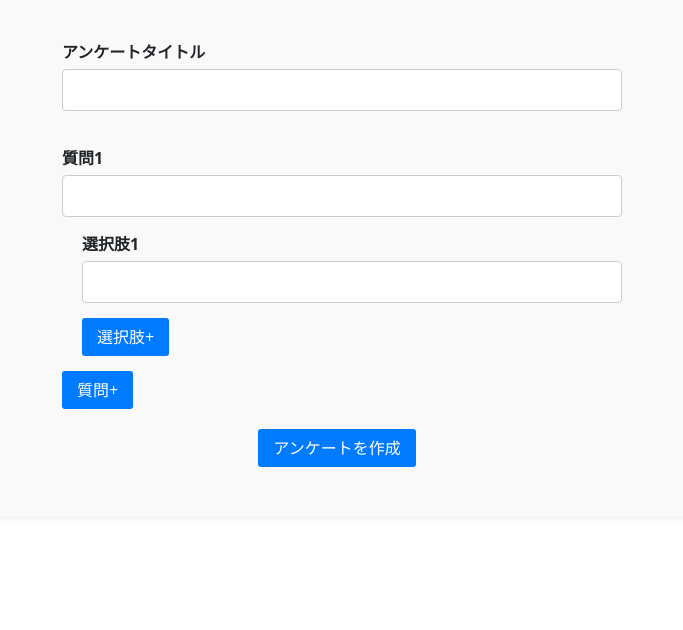
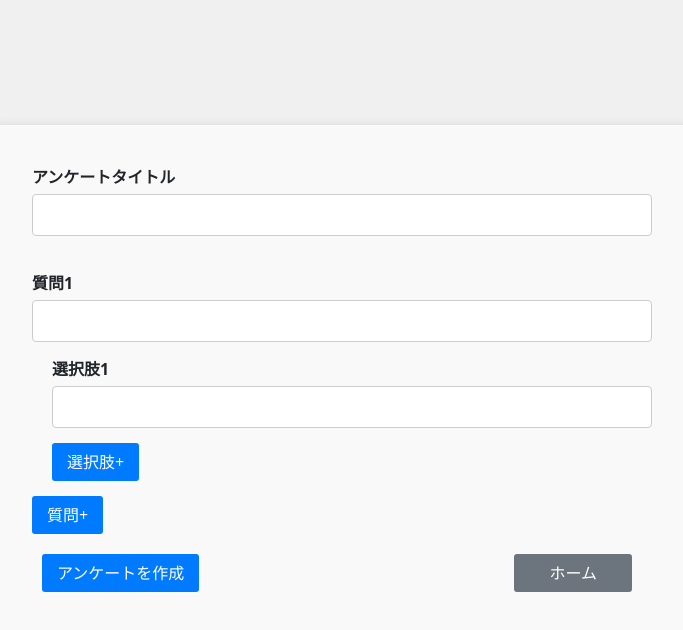
Before and after one commit to totani-norihiro-arsaga/question-app-front, a React (Vite) app: page /admin/survey/create in a window 1280 px wide. Shown: the top 630 px of the page, without its empty margins (298-981 px from the left). Built offline with nearby package versions, Linux system fonts and the light colour scheme.

Commit message:
スタイルと挙動の微調整

```diff
--- a/index.html
+++ b/index.html
@@ -2,9 +2,8 @@
 <html lang="en">
   <head>
     <meta charset="UTF-8" />
-    <link rel="icon" type="image/svg+xml" href="/vite.svg" />
     <meta name="viewport" content="width=device-width, initial-scale=1.0" />
-    <title>Vite + React + TS</title>
+    <title>question-app</title>
     <link href="https://cdn.jsdelivr.net/npm/bootstrap@5.3.3/dist/css/bootstrap.min.css" rel="stylesheet" integrity="sha384-QWTKZyjpPEjISv5WaRU9OFeRpok6YctnYmDr5pNlyT2bRjXh0JMhjY6hW+ALEwIH" crossorigin="anonymous">
   </head>
   <body>
--- a/src/AppRoutes.tsx
+++ b/src/AppRoutes.tsx
@@ -8,12 +8,14 @@ import SurveyIndex from "./pages/admin/SurveyIndex";
 import SurveyForm from "./pages/User/SurveyForm";
 import SurveyShow from "./pages/admin/SurveyShow";
 import SurveyCreate from "./pages/admin/SurveyCreate";
+import NotFound from "./pages/error/NotFoutd";
 
 const AppRoutes = () => {
     return (
         <BrowserRouter>
             <Routes>
-                <Route path='/admin' element={<AdminHome/>} />
+                <Route path='/' element={<NotFound/>} />
+                <Route path='/admin/home' element={<AdminHome/>} />
                 <Route path='/admin/survey/index' element={<SurveyIndex/>} />
                 <Route path='/admin/survey/create' element={<SurveyCreate/>} />
                 <Route path='/admin/survey/:id' element={<SurveyShow/>} />
--- a/src/pages/admin/SurveyCreate.tsx
+++ b/src/pages/admin/SurveyCreate.tsx
@@ -2,24 +2,32 @@ import React, { useState } from "react";
 import styled from "styled-components";
 import { SurveyForm } from "../../types/survey";
 import surveyApi from "../../api/survey";
+import { Link } from "react-router-dom";
+import { APP_DOMAIN } from "../../constants";
+
+const PageContainer = styled.div`
+  display: flex;
+  align-items: center;
+  justify-content: center;
+  height: 100vh;
+  background-color: #f0f0f0;
+  `;
 
 const FormContainer = styled.div`
   padding: 20px;
   max-width: 700px;
-  max-height: 100vh;
-  margin: auto;
-  overflow: hidden;
+  height: 550px;
+  width: 100%;
+  margin: 20px auto;
   background-color: #f9f9f9;
   border-radius: 8px;
   box-shadow: 0 0 10px rgba(0, 0, 0, 0.1);
-  display: flex;
-  justify-content: center;
 `;
 
 const Form = styled.form`
   max-height: 100%;
   overflow-y: auto;
-  width: 600px;
+  width: 100%;
   padding: 20px;
 `;
 
@@ -55,8 +63,24 @@ const Button = styled.button`
   }
 `;
 
+const BackButton = styled(Button)`
+  background-color: #6c757d;
+  color: white;
+  &:hover {
+    background-color: #5a6268;
+  }
+  a {
+    padding: 10px 20px;
+    color: white;
+    text-decoration: none;
+    border-radius: 5px;
+  }
+`;
+
 const SubmitButtonContainer = styled.div`
-  text-align: center;
+  display: flex;
+  justify-content: space-between;
+  align-items: center;
   margin: 10px;
 `;
 
@@ -124,12 +148,16 @@ const CreateSurvey: React.FC = () => {
     setSurvey({ ...survey, questions: newQuestions });
   };
 
-  const handleSubmit = (e: React.FormEvent) => {
+  const handleSubmit = async (e: React.FormEvent) => {
     e.preventDefault();
-    surveyApi.create(survey);
+    const status = await surveyApi.create(survey);
+    if(status === 201) {
+      window.location.href = APP_DOMAIN + `admin/survey/index`;
+    }
   };
 
   return (
+    <PageContainer>
       <FormContainer>
         <Form onSubmit={handleSubmit}>
           <FormGroup>
@@ -172,9 +200,13 @@ const CreateSurvey: React.FC = () => {
           ))}
           <SubmitButtonContainer>
             <Button type="submit">アンケートを作成</Button>
+            <BackButton type="button">
+              <Link to="/admin/home">ホーム</Link>
+            </BackButton>
           </SubmitButtonContainer>
         </Form>
       </FormContainer>
+    </PageContainer>
   );
 };
 
--- a/src/pages/admin/SurveyIndex.tsx
+++ b/src/pages/admin/SurveyIndex.tsx
@@ -5,20 +5,105 @@ import styled from "styled-components";
 import { Survey } from "../../types/survey";
 import ReactPaginate from "react-paginate";
 
+const ContentWSrapper = styled.div`
+  min-height: 100vh;
+  display: flex;
+  flex-direction: column;
+  align-items: center;
+  justify-content: center;
+`;
+
 const SurveyListContainer = styled.div`
   padding: 20px;
+  width: 500px;
+`;
+
+const SurveyList = styled.ul`
+  list-style: none;
+  padding: 0;
+  width: 100%;
+  max-width: 500px;
+  margin-top: 30px;
 `;
 
 const SurveyListItem = styled.li`
+  display: flex;
+  justify-content: space-between;
   margin: 10px 0;
 `;
 
 const SurveyLink = styled(Link)`
   color: blue;
   text-decoration: none;
+  flex: 1;
+  white-space: nowrap;
+  overflow: hidden;
+  text-overflow: ellipsis;
+  margin-right: 10px;
 
   &:hover {
     text-decoration: underline;
+  }
+`;
+
+const CreatedDate = styled.span`
+  white-space: nowrap;
+`;
+
+const Footer = styled.div`
+  display: flex;
+  justify-content: space-between;
+  align-items: center;
+  width: 500px;
+  margin-top: 20px;
+`;
+
+const PaginationContainer = styled.div`
+  display: flex;
+  justify-content: end;
+
+  .pagination {
+    list-style: none;
+    padding: 0;
+    margin-bottom: 0;
+  }
+
+  .page-item {
+    margin: 0 5px;
+  }
+
+  .page-link {
+    padding: 5px 10px;
+    border: 1px solid #ddd;
+    color: blue;
+    text-decoration: none;
+
+    &:hover {
+      background-color: #f0f0f0;
+    }
+  }
+
+  .active .page-link {
+    background-color: #007bff;
+    color: white;
+    border: none;
+  }
+`;
+
+const BackButton = styled.div`
+  display: flex;
+  justify-content: right;
+  font-size: small;
+
+  a {
+    padding: 5px 10px;
+    background-color: #8d8d8d;
+    color: white;
+    text-decoration: none;
+    border-radius: 5px;
+    &:hover {
+      background-color: #333333;
+    }
   }
 `;
 
@@ -29,7 +114,7 @@ const SurveyIndex: React.FC = () => {
     setSurveys(data);
   };
 
-  const itemsPerPage = 5;
+  const itemsPerPage = 10;
   const [itemOffset, setItemOffset] = useState(0);
 
   const endOffset = itemOffset + itemsPerPage;
@@ -40,27 +125,36 @@ const SurveyIndex: React.FC = () => {
     const newOffset = (event.selected * itemsPerPage) % surveys.length;
     setItemOffset(newOffset);
   };
+
   useEffect(() => {
     fetchData();
   }, []);
 
   return (
-    <>
+    <ContentWSrapper>
       <SurveyListContainer>
-        <h2>Survey List</h2>
-        <ul>
+        <h2>アンケートリスト</h2>
+        <SurveyList>
           {currentItems.map((survey) => (
             <SurveyListItem key={survey.id}>
               <SurveyLink to={`/admin/survey/${survey.id}`}>
                 {survey.title}
               </SurveyLink>{" "}
-              (Created: {new Date(survey.createdDate).toLocaleString()})
+              <CreatedDate>
+                ({new Date(survey.createdDate).toLocaleString()})
+              </CreatedDate>
             </SurveyListItem>
           ))}
-        </ul>
+        </SurveyList>
+      </SurveyListContainer>
+      <Footer>
+        <BackButton>
+          <Link to="/admin/home">ホーム</Link>
+        </BackButton>
+        <PaginationContainer>
           <ReactPaginate
-          previousLabel="Previous"
-          nextLabel="Next"
+            previousLabel="前"
+            nextLabel="次"
             pageClassName="page-item"
             pageLinkClassName="page-link"
             previousClassName="page-item"
@@ -72,13 +166,15 @@ const SurveyIndex: React.FC = () => {
             breakLinkClassName="page-link"
             pageCount={pageCount}
             marginPagesDisplayed={2}
-          pageRangeDisplayed={5}
+            pageRangeDisplayed={2}
             onPageChange={handlePageClick}
             containerClassName="pagination"
             activeClassName="active"
           />
-      </SurveyListContainer>
-    </>
+        </PaginationContainer>
+      </Footer>
+    </ContentWSrapper>
   );
 };
+
 export default SurveyIndex;
--- a/src/pages/admin/SurveyShow.tsx
+++ b/src/pages/admin/SurveyShow.tsx
@@ -1,10 +1,89 @@
 import surveyApi from "../../api/survey";
 import React, { useEffect, useState } from "react";
-import { useParams } from "react-router-dom";
+import { Link, useParams } from "react-router-dom";
 import NotFound from "../error/NotFoutd";
 import { APP_DOMAIN } from "../../constants";
 import { SurveyDetail } from "../../types/survey";
-import styled from "styled-components"; // styled-componentsをインポート
+import styled from "styled-components";
+
+const SurveyShowContainer = styled.div`
+  font-family: Arial, sans-serif;
+  margin: 20px;
+  display: flex;
+  flex-direction: column;
+  align-items: center;
+  justify-content: center;
+  min-height: 100vh;
+`;
+
+const ContentWrapper = styled.div`
+  width: 80%;
+  max-width: 600px;
+`;
+
+const Header = styled.header`
+  background-color: #f4f4f4;
+  padding: 10px;
+  border-bottom: 1px solid #ddd;
+  text-align: left;
+
+  h1 {
+    margin: 0;
+  }
+`;
+
+const QuestionSection = styled.section`
+  border-top: 1px solid #ddd;
+  margin-top: 20px;
+  padding-top: 10px;
+  text-align: left;
+
+  h2 {
+    color: #333;
+  }
+`;
+
+const ChoiceArticle = styled.article`
+  margin-left: 20px;
+  margin-top: 10px;
+
+  p {
+    margin: 5px 0;
+    font-weight: bold;
+  }
+
+  span {
+    margin-left: 15px;
+  }
+`;
+
+const Footer = styled.footer`
+  border-top: 1px solid #ddd;
+  margin-top: 20px;
+  padding-top: 10px;
+  text-align: left;
+
+  h2 {
+    margin-bottom: 5px;
+  }
+`;
+
+const BackButton = styled.div`
+  margin-top: 20px;
+  display: flex;
+  justify-content: right;
+
+  a {
+    padding: 10px 20px;
+    background-color: #8d8d8d;
+    color: white;
+    text-decoration: none;
+    border-radius: 5px;
+    &:hover {
+      background-color: #333333;
+    }
+  }
+`;
 
 const SurveyShow: React.FC = () => {
   const { id } = useParams<{ id: string }>();
@@ -34,26 +113,28 @@ const SurveyShow: React.FC = () => {
 
   return (
     <SurveyShowContainer>
+      <ContentWrapper>
         <Header>
-        <h1>タイトル: {survey?.surveyTitle}</h1>
+          <h2>{survey?.surveyTitle}</h2>
+          <span>合計回答数: {totalAnsweredAmount}</span>
         </Header>
-      <p>合計回答数: {totalAnsweredAmount}</p>
         {survey?.questions.map((question, questionIndex) => (
           <QuestionSection key={questionIndex}>
             <h2>
-            質問 {questionIndex + 1}: {question.questionText}
+              {questionIndex + 1}. {question.questionText}
             </h2>
             {question.choices.map((choice, choiceIndex) => (
               <ChoiceArticle key={choiceIndex}>
                 <p>{choice.choiceText}</p>
-              <p>
+                <span>
                   回答数: {choice.total_ansered_amount}, 回答率:{" "}
-                {(
+                  {totalAnsweredAmount &&
+                    (
                       (choice.total_ansered_amount / totalAnsweredAmount) *
                       100
                     ).toFixed(2)}
                   %
-              </p>
+                </span>
               </ChoiceArticle>
             ))}
           </QuestionSection>
@@ -64,53 +145,12 @@ const SurveyShow: React.FC = () => {
             {APP_DOMAIN}survey/{survey?.surveyId}
           </p>
         </Footer>
+        <BackButton>
+          <Link to="/admin/survey/index">一覧に戻る</Link>
+        </BackButton>
+      </ContentWrapper>
     </SurveyShowContainer>
   );
 };
 
 export default SurveyShow;
-
-// styled-componentsの定義
-const SurveyShowContainer = styled.div`
-  font-family: Arial, sans-serif;
-  margin: 20px;
-`;
-
-const Header = styled.header`
-  background-color: #f4f4f4;
-  padding: 10px;
-  border-bottom: 1px solid #ddd;
-
-  h1 {
-    margin: 0;
-  }
-`;
-
-const QuestionSection = styled.section`
-  border-top: 1px solid #ddd;
-  margin-top: 20px;
-  padding-top: 10px;
-
-  h2 {
-    color: #333;
-  }
-`;
-
-const ChoiceArticle = styled.article`
-  margin-left: 20px;
-  margin-top: 10px;
-
-  p {
-    margin: 5px 0;
-  }
-`;
-
-const Footer = styled.footer`
-  border-top: 1px solid #ddd;
-  margin-top: 20px;
-  padding-top: 10px;
-
-  h2 {
-    margin-bottom: 5px;
-  }
-`;
```
Also changed, not shown: src/pages/admin/AdminHome.tsx (+20 -7 lines). Lines whose indentation alone changed are shown as unchanged.
